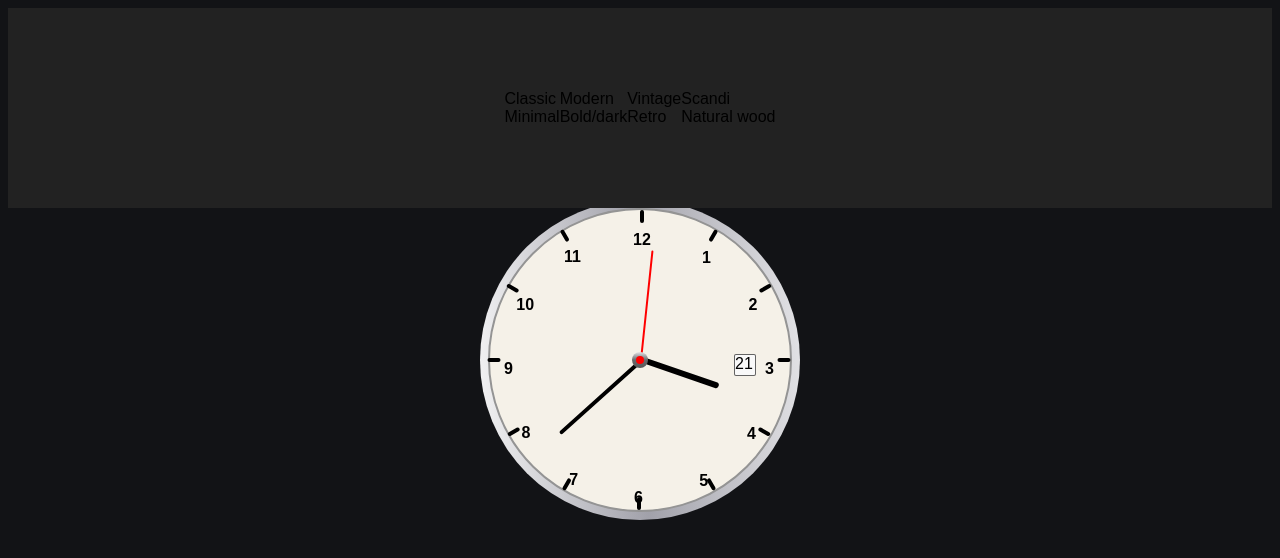
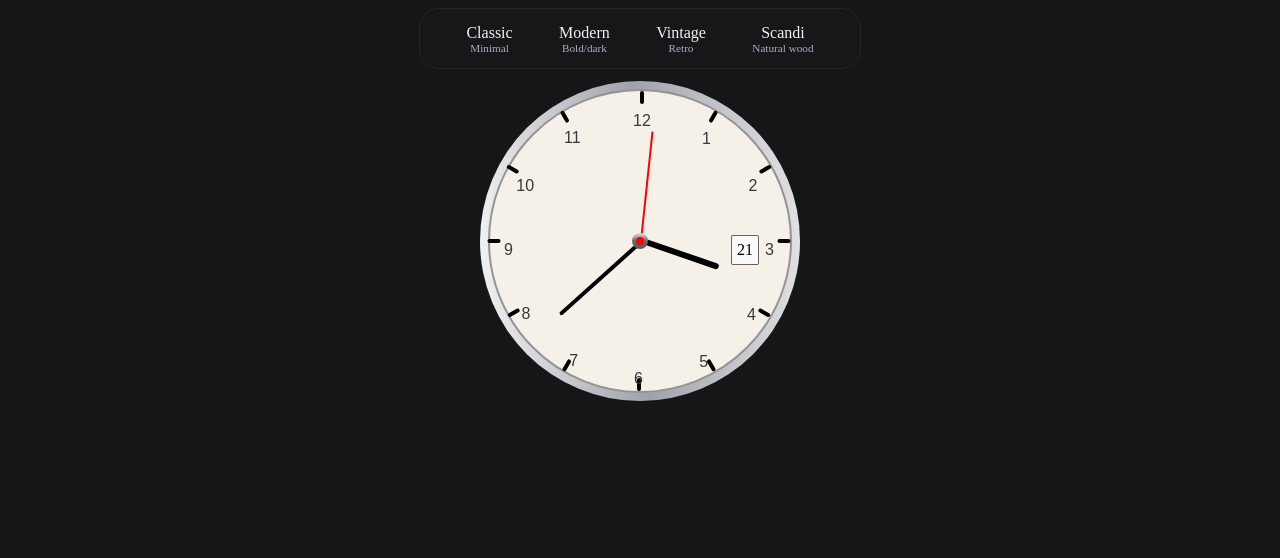
Before and after one commit to imansajid7771-crypto/analog-clock, a plain HTML site: page index.html in a window 1280 px wide. Drawn offline with Linux system fonts and the light colour scheme.

Commit message:
updated navbar

```diff
--- a/index.html
+++ b/index.html
@@ -7,12 +7,14 @@
     <link rel="stylesheet" href="style.css">
 </head>
 <body>
+    <div class="header">
     <nav>
         <div>Classic<br><span>Minimal</span></div>
         <div>Modern<br><span>Bold/dark</span></div>
         <div>Vintage<br><span>Retro</span></div>
         <div>Scandi<br><span>Natural wood</span></div>
     </nav>
+    </div>
     <main>
     <div class="clock">
     <div class="hand hour"></div>
--- a/script.js
+++ b/script.js
@@ -4,6 +4,9 @@ for (let i = 0; i < 12; i++) {
   let text = document.createElement("h4");
   strip.classList.add("strips");
   strip.style.transform = `translateX(${i * -0.5}px) rotate(${i * 30}deg)`;
+  if (i === 6) {
+   text.style.transform = `translateY(${20}px)`;
+  }
   text.innerText = i || 12;
   text.style.fontFamily = "Orbitron, sans-serif";
   text.style.transform = `rotate(${-i * 30}deg)`;
--- a/style.css
+++ b/style.css
@@ -1,14 +1,54 @@
+:root {
+    --background: #151618;
+    --clock-face: #F5F2E9;
+    --frame:linear-gradient(267deg, rgb(228, 228, 231) 0%, rgb(161, 161, 170) 50%, rgb(244, 244, 245) 100%);
+    --face-highlight: #F7F4ED;
+    --face-shadow: #EDE9E1;
+
+   --numbers: #37383B;
+    --ticks: #3F4042;
+    --minor-ticks: #C5C2B9;
+
+    --hands: #202124;
+    --second-hand: #CA473E;
+
+    --accent-blue: #173B5A;
+    --accent-brown: #8C654D;
+    --center-gold: #D8B84C;
+}
 body{
-  background-color:rgb(18, 19, 22);;
+  background-color:#151618;
   height: 100vh;
-  font-family: "Orbitron", sans-serif;
+
+}
+.header{
+   display: flex;
+  justify-content: space-evenly;
+  align-items: center;
+  margin-bottom: 20px;
 }
 nav{
-  height:200px;
+
   display: flex;
+  justify-content: space-evenly;
+  align-items: center;
+  background-color:#17171A;
+  border:0.1mm solid #252529;
+  border-radius: 20px;
+  height: 59px;
+  width:440px;
+}
+nav div{
+  font-size:1rem;
+  color:#F2F2F3;
+  display: flex;
+  flex-direction: column;
   justify-content: center;
   align-items: center;
-  background-color: rgb(34, 34, 34);
+}
+nav div span{
+ font-size:0.7rem;
+ color:#AAB0C0;
 }
 main{
   display: flex;
@@ -22,13 +62,14 @@ main{
   background-color: rgb(245, 241, 232);
   border-radius: 50%;
   border: 2px solid rgb(148, 148, 148);
+
 }
 .clock::before{
    content: "";
   height: 320px;
   width: 320px;
   border-radius: 50%;
-  background-image: linear-gradient(267deg, rgb(228, 228, 231) 0%, rgb(161, 161, 170) 50%, rgb(244, 244, 245) 100%);
+  background-image:var(--frame) ;
   position: absolute;
   top: 50%;
   left: 50%;
@@ -75,8 +116,14 @@ main{
   left: 50%;
   transform-origin: 50% 150px;
   border-radius: 8px;
+
 }
+.strips h4{
 
+   font-family: "Montserrat", sans-serif;
+    font-weight: 500;
+    color: #37383B;
+}
 .hour{
   width: 6px;
   height: 80px;
@@ -114,11 +161,11 @@ main{
 }
 .date{
   position: absolute;
-  width: 20px;
+  padding: 5px;
   border-radius: 2px;
   background-color: rgb(249, 249, 249);
   border:0.1mm solid rgba(29, 29, 29, 0.677);
-  height: 20px;
+
   top: 48%;
   left: 85%;
   transform: translateX(-50%);
```
